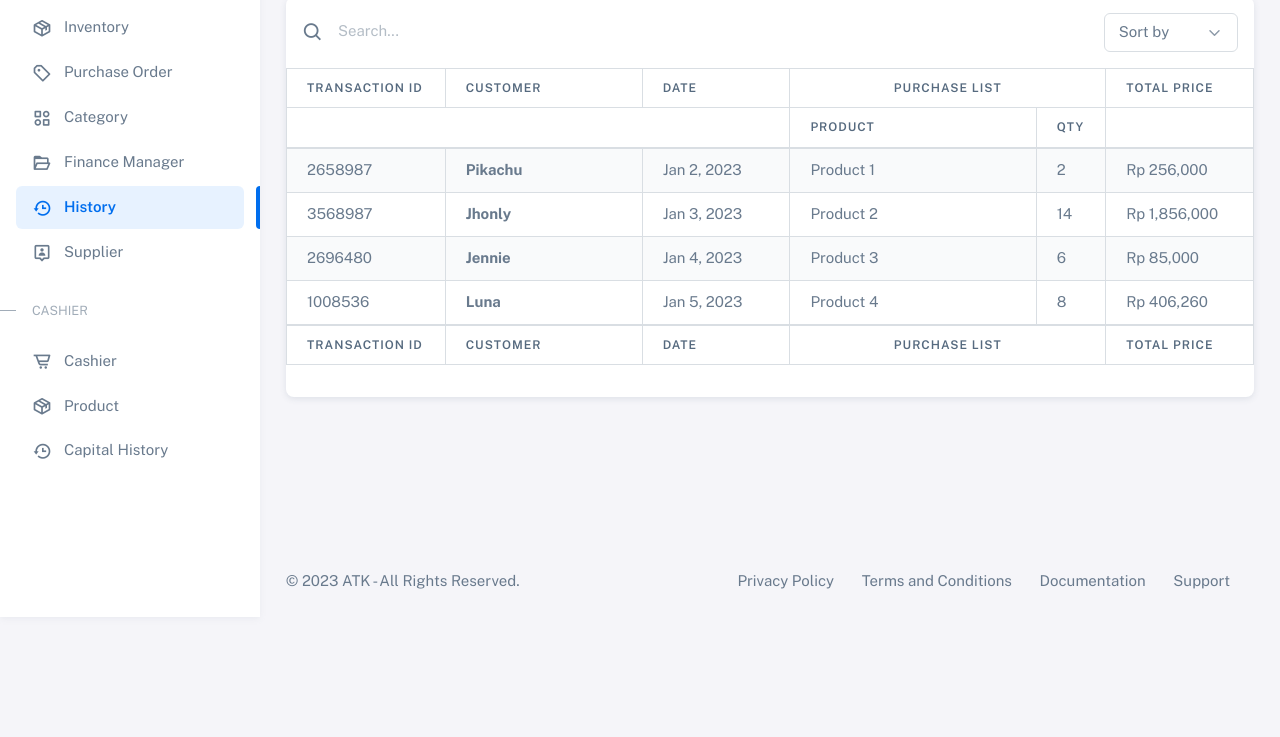
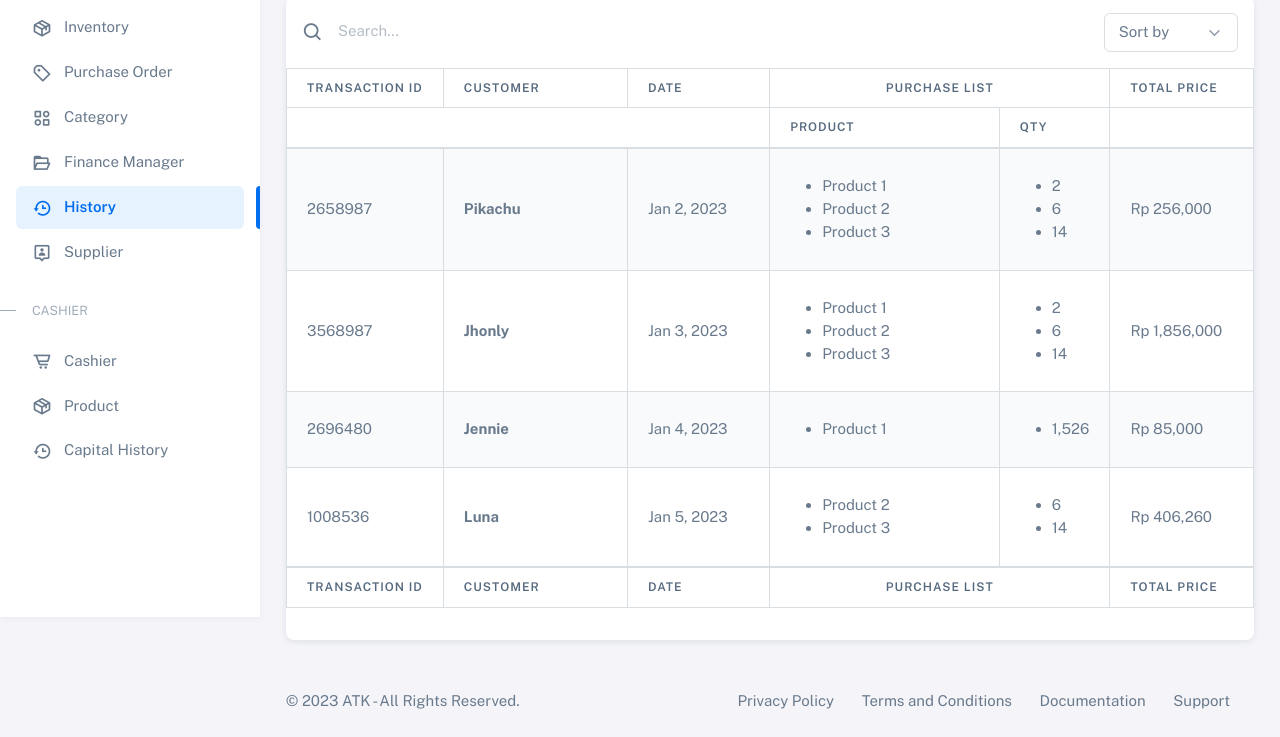
Before and after one commit to widasRmd/pos-toko-alat-tulis, a plain HTML site: page history.html in a window 1280 px wide. Shown: the part 183-920 px from the top of the page. Before the commit the page ends 800 px from the top, so only its background shows below. Drawn offline with nearby package versions, Linux system fonts and the light colour scheme.

Commit message:
first commit

```diff
--- a/history.html
+++ b/history.html
@@ -339,32 +339,74 @@
                       <td>2658987</td>
                       <td><strong>Pikachu</strong></td>
                       <td>Jan 2, 2023</td>
-                      <td>Product 1</td>
-                      <td>2</td>
+                      <td>
+                        <ul class="mt-3">
+                          <li>Product 1</li>
+                          <li>Product 2</li>
+                          <li>Product 3</li>
+                        </ul>
+                      </td>
+                      <td>
+                        <ul class="mt-3">
+                          <li>2</li>
+                          <li>6</li>
+                          <li>14</li>
+                        </ul>
+                      </td>
                       <td>Rp 256,000</td>
                     </tr>
                     <tr>
                       <td>3568987</td>
                       <td><strong>Jhonly</strong></td>
                       <td>Jan 3, 2023</td>
-                      <td>Product 2</td>
-                      <td>14</td>
+                      <td>
+                        <ul class="mt-3">
+                          <li>Product 1</li>
+                          <li>Product 2</li>
+                          <li>Product 3</li>
+                        </ul>
+                      </td>
+                      <td>
+                        <ul class="mt-3">
+                          <li>2</li>
+                          <li>6</li>
+                          <li>14</li>
+                        </ul>
+                      </td>
                       <td>Rp 1,856,000</td>
                     </tr>
                     <tr>
                       <td>2696480</td>
                       <td><strong>Jennie</strong></td>
                       <td>Jan 4, 2023</td>
-                      <td>Product 3</td>
-                      <td>6</td>
+                      <td>
+                        <ul class="mt-3">
+                          <li>Product 1</li>
+                        </ul>
+                      </td>
+                      <td>
+                        <ul class="mt-3">
+                          <li>1,526</li>
+                        </ul>
+                      </td>
                       <td>Rp 85,000</td>
                     </tr>
                     <tr>
                       <td>1008536</td>
                       <td><strong>Luna</strong></td>
                       <td>Jan 5, 2023</td>
-                      <td>Product 4</td>
-                      <td>8</td>
+                      <td>
+                        <ul class="mt-3">
+                          <li>Product 2</li>
+                          <li>Product 3</li>
+                        </ul>
+                      </td>
+                      <td>
+                        <ul class="mt-3">
+                          <li>6</li>
+                          <li>14</li>
+                        </ul>
+                      </td>
                       <td>Rp 406,260</td>
                     </tr>
                   </tbody>
```
Also changed, not shown: index.html (+10 -6 lines).
